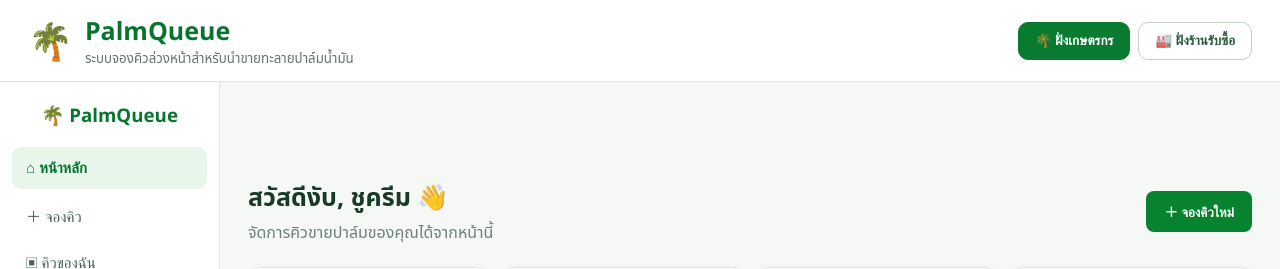
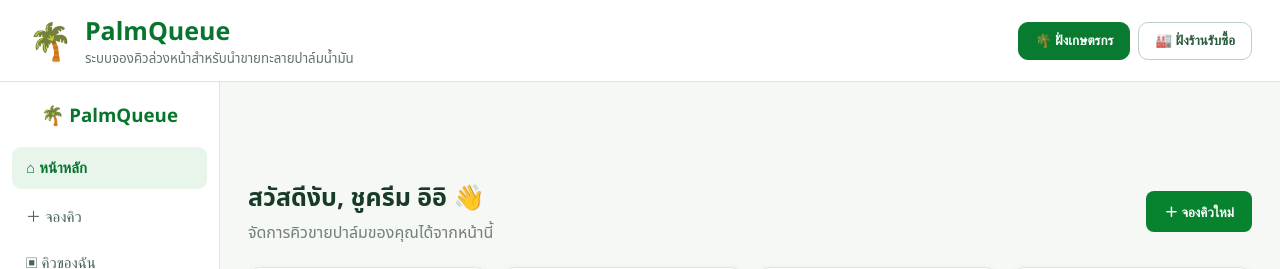
Before and after one commit to Possathon2004/PalmQueue, a plain HTML site: page index.html in a window 1280 px wide. Shown: the top 269 px of the page. Drawn offline with Linux system fonts and the light colour scheme.

Commit message:
Update index.html

```diff
--- a/index.html
+++ b/index.html
@@ -30,7 +30,7 @@
     </aside>
     <div class="content">
       <div id="fhome" class="page active">
-        <div class="page-head"><div><h1>สวัสดีงับ, ชูครีม 👋</h1><p>จัดการคิวขายปาล์มของคุณได้จากหน้านี้</p></div><button class="primary" onclick="go('fbook')">＋ จองคิวใหม่</button></div>
+        <div class="page-head"><div><h1>สวัสดีงับ, ชูครีม อิอิ 👋</h1><p>จัดการคิวขายปาล์มของคุณได้จากหน้านี้</p></div><button class="primary" onclick="go('fbook')">＋ จองคิวใหม่</button></div>
         <div class="cards">
           <div class="stat"><span>คิวรอดำเนินการ</span><b>1</b><small>คิว</small></div>
           <div class="stat"><span>คิวที่เสร็จแล้ว</span><b>12</b><small>คิว</small></div>
```
